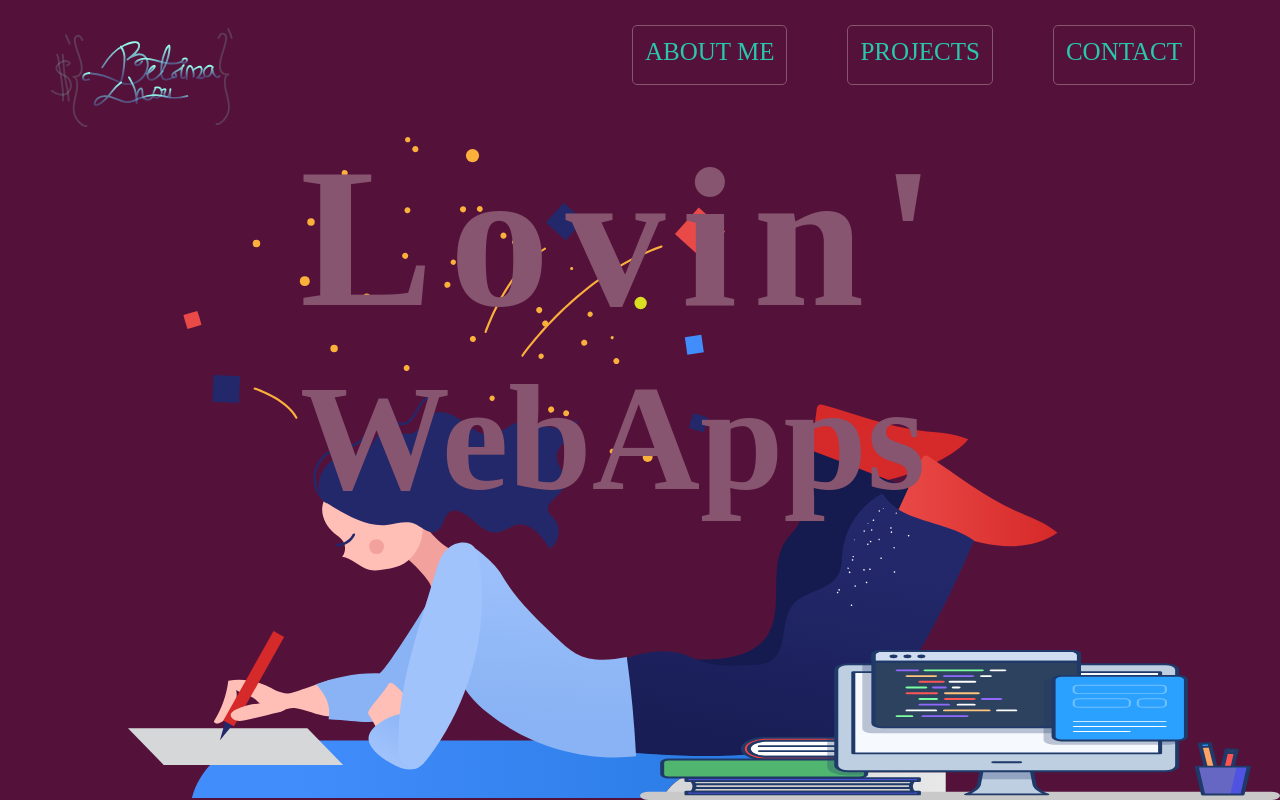
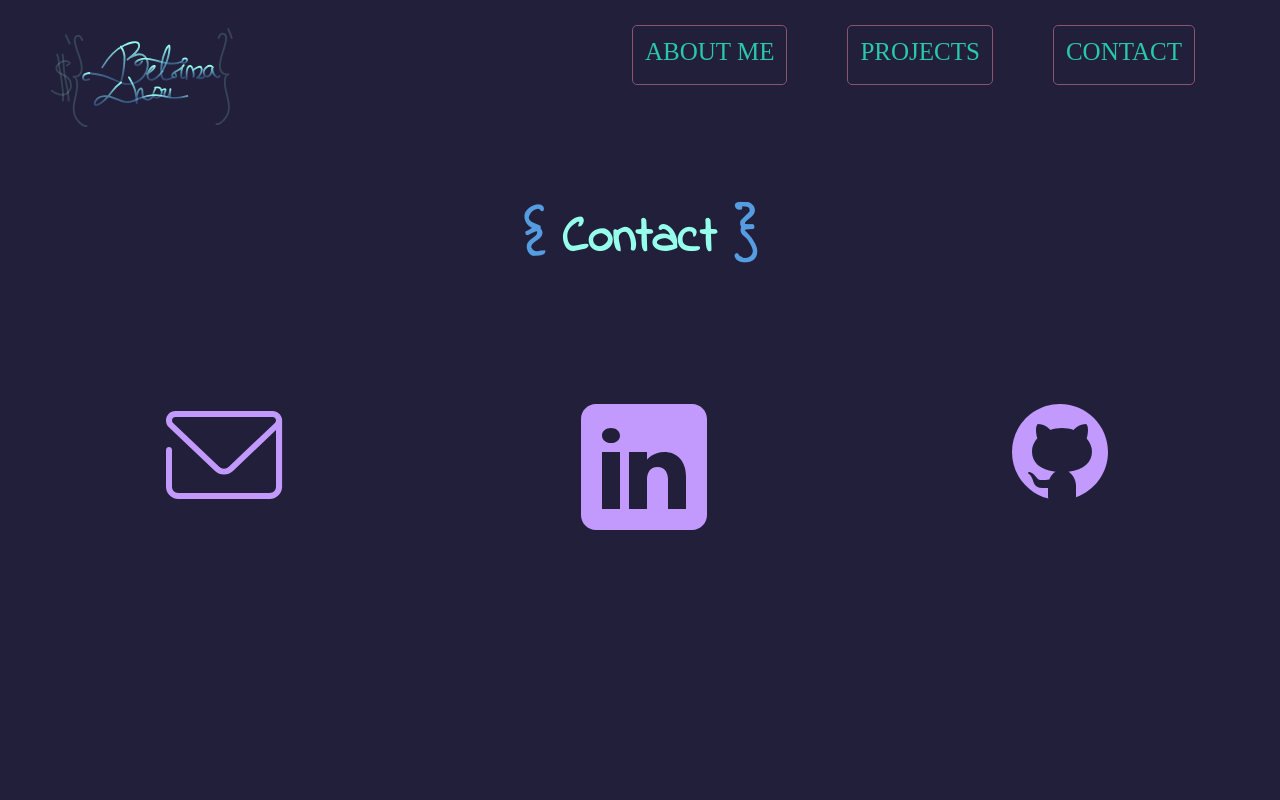
Before and after one commit to zh-betina/my-portfolio, a website with bundled scripts: page index.html in a window 1280 px wide. Both pictures are taken after a click on the link "CONTACT". Built offline with nearby package versions, Linux system fonts and the light colour scheme.

Commit message:
Contact page update and colors

```diff
--- a/index.html
+++ b/index.html
@@ -15,7 +15,7 @@
 <body class="body">
     <nav class="nav">
         <!--<span class="nav__logo txt__nav--logo"></span>-->
-        <svg class="nav__logo" viewBox="0 0 99 54" fill="none" xmlns="http://www.w3.org/2000/svg">
+        <a href="/"><svg class="nav__logo" viewBox="0 0 99 54" fill="none" xmlns="http://www.w3.org/2000/svg">
                 <path
                     d="M38.3327 9.99954C39.4198 11.7482 40.167 13.2649 40.2318 15.3726C40.2898 17.2624 40.1381 19.1957 39.9168 21.0708C39.6056 23.7086 39.1797 26.7382 38.1905 29.196"
                     stroke="url(#paint0_linear)" stroke-linecap="round" stroke-linejoin="round" />
@@ -166,6 +166,7 @@
                     </linearGradient>
                 </defs>
             </svg>
+        </a>
 
 
         <ul class="nav__list txt__nav">
@@ -491,7 +492,7 @@
 
     </header>
     <section class="section__about-me hidePage">
-        <h2 class="txt__section--heading">{ About Me }</h2>
+        <h2 class="txt__section--heading"><span>{</span> About Me <span>}</span></h2>
         <article>
             <div class="btn-wrapper">
                 <button class="btn txt__btn">Long story short</button>
@@ -550,30 +551,35 @@
         </article>
     </section>
     <section class="section__projects hidePage">
-        <h2 class="txt__section--heading">{ Projects }</h2>
+        <h2 class="txt__section--heading"><span>{</span> Projects <span>}</span></h2>
         <article>
 
         </article>
 
     </section>
     <section class="section__contact hidePage">
-        <h2 class="txt__section--heading">{ Contact }</h2>
+        <h2 class="txt__section--heading"><span>{</span> Contact <span>}</span></h2>
         <div class="line-wrapper__contact">
-            <svg class="icon__mail icon__contact" fill="#000000" xmlns="http://www.w3.org/2000/svg"
-                viewBox="0 0 128 128" width="128px" height="128px">
+            <a href="mailto:zh.betina@gmail.com"><svg class="icon__mail icon__contact" fill="#000000"
+                    xmlns="http://www.w3.org/2000/svg" viewBox="0 0 128 128" width="128px" height="128px">
                     <path
                         d="M112.6,19H15.4C10.2,19,6,23.2,6,28.4c0,2.6,1.1,5.1,2.9,6.8L55,79c2.5,2.4,5.7,3.6,9,3.6s6.4-1.2,9-3.6l43-40.9v56.7 c0,3.4-2.8,6.2-6.2,6.2H18.2c-3.4,0-6.2-2.8-6.2-6.2V58c0-1.7-1.3-3-3-3s-3,1.3-3,3v36.8c0,6.7,5.5,12.2,12.2,12.2h91.7 c6.7,0,12.2-5.5,12.2-12.2V28c0-0.1,0-0.3,0-0.4C121.5,22.8,117.5,19,112.6,19z M114.9,30.9L68.8,74.7c-2.7,2.6-6.9,2.6-9.6,0 L13.1,30.9c-0.7-0.6-1.1-1.5-1.1-2.5c0-1.9,1.5-3.4,3.4-3.4h97.2c1.9,0,3.4,1.5,3.4,3.4C116,29.3,115.6,30.2,114.9,30.9z" />
                 </svg>
+            </a>
+            <a href="https://www.linkedin.com/in/betina-zh/" target="_blank">
                 <svg class="icon__linkedin icon__contact" fill="#000000" xmlns="http://www.w3.org/2000/svg"
                     viewBox="0 0 50 50" width="150px" height="150px">
                     <path
                         d="M41,4H9C6.24,4,4,6.24,4,9v32c0,2.76,2.24,5,5,5h32c2.76,0,5-2.24,5-5V9C46,6.24,43.76,4,41,4z M17,20v19h-6V20H17z M11,14.47c0-1.4,1.2-2.47,3-2.47s2.93,1.07,3,2.47c0,1.4-1.12,2.53-3,2.53C12.2,17,11,15.87,11,14.47z M39,39h-6c0,0,0-9.26,0-10 c0-2-1-4-3.5-4.04h-0.08C27,24.96,26,27.02,26,29c0,0.91,0,10,0,10h-6V20h6v2.56c0,0,1.93-2.56,5.81-2.56 c3.97,0,7.19,2.73,7.19,8.26V39z" />
                 </svg>
+            </a>
+            <a href="https://github.com/zh-betina" target="_blank">
                 <svg class="icon__github icon__contact" fill="#000000" xmlns="http://www.w3.org/2000/svg"
                     viewBox="0 0 30 30" width="120px" height="120px">
                     <path
                         d="M15,3C8.373,3,3,8.373,3,15c0,5.623,3.872,10.328,9.092,11.63C12.036,26.468,12,26.28,12,26.047v-2.051 c-0.487,0-1.303,0-1.508,0c-0.821,0-1.551-0.353-1.905-1.009c-0.393-0.729-0.461-1.844-1.435-2.526 c-0.289-0.227-0.069-0.486,0.264-0.451c0.615,0.174,1.125,0.596,1.605,1.222c0.478,0.627,0.703,0.769,1.596,0.769 c0.433,0,1.081-0.025,1.691-0.121c0.328-0.833,0.895-1.6,1.588-1.962c-3.996-0.411-5.903-2.399-5.903-5.098 c0-1.162,0.495-2.286,1.336-3.233C9.053,10.647,8.706,8.73,9.435,8c1.798,0,2.885,1.166,3.146,1.481C13.477,9.174,14.461,9,15.495,9 c1.036,0,2.024,0.174,2.922,0.483C18.675,9.17,19.763,8,21.565,8c0.732,0.731,0.381,2.656,0.102,3.594 c0.836,0.945,1.328,2.066,1.328,3.226c0,2.697-1.904,4.684-5.894,5.097C18.199,20.49,19,22.1,19,23.313v2.734 c0,0.104-0.023,0.179-0.035,0.268C23.641,24.676,27,20.236,27,15C27,8.373,21.627,3,15,3z" />
                 </svg>
+            </a>
         </div>
     </section>
 </body>
--- a/src/client/js/main.js
+++ b/src/client/js/main.js
@@ -24,6 +24,10 @@ const main = () => {
         navBtnClickHandler([header, aboutSection, contactSection], projectsSection);
     });
 
+    //show Contact Section
+    contactBtn.addEventListener("click", ()=>{
+        navBtnClickHandler([header, aboutSection, projectsSection], contactSection);
+    })
 
 
 }
--- a/src/client/styles/sass/abstracts/_variables.scss
+++ b/src/client/styles/sass/abstracts/_variables.scss
@@ -1,8 +1,9 @@
 //colors:
 
-$bodyBgrClr: #54123B;
+$bodyBgrClr: #200f21;
 $aboutBgrClr: #2D132C;
-$projectsBgrClr:  #52057b;
+$projectsBgrClr:  #2c003e;
+$contactBgrClr: #221f3b;
 
 
 $navLinkClr: #29C7AC;
@@ -10,12 +11,13 @@ $navLinkBordClr: #87556f;
 $navLinkHvr: #d6b0b1;
 $navBtnHvr: #350b40;
 $headerTxtClr: #87556f;
-$headingPrimaryClr: #FF6768;
+$headingPrimaryClr: #95FFEC;
 $headingSecondClr: #2D132C;
 $pPrimaryClr: #A0CFC7;
+$curlyBrClr: #559DE0;
 
 $iconClr: #A0CFC7;
-$iconContClr: #A86363;
+$iconContClr: #c299fc;
 $btnTxtClr: #EE4540;
 
 //screens
--- a/src/client/styles/sass/base/_base.scss
+++ b/src/client/styles/sass/base/_base.scss
@@ -17,6 +17,7 @@ body{
 section {
     margin: 0;
     padding: 16rem 2rem 2rem 2rem;
+    overflow-y: hidden;
 }
 
 article{
--- a/src/client/styles/sass/base/_typography.scss
+++ b/src/client/styles/sass/base/_typography.scss
@@ -1,4 +1,5 @@
 @import "../abstracts/variables";
+@import url('https://fonts.googleapis.com/css2?family=Indie+Flower&display=swap');
 
 html{
     font-size: 62.5%;
@@ -44,9 +45,14 @@ a{
     }
     &__section{
         &--heading{
-            font-size: 3rem;
+            font-size: 5rem;
             text-align: center;
             color: $headingPrimaryClr;
+            font-family: 'Indie Flower', cursive;
+            & span:first-child,
+            & span:last-child{
+                color: $curlyBrClr;
+            }
         }
         &--p{
             font-size: 2.5rem;
--- a/src/client/styles/sass/components/_icon.scss
+++ b/src/client/styles/sass/components/_icon.scss
@@ -14,6 +14,10 @@
         }
         &__contact{
             fill: $iconContClr;
-            cursor: pointer;
+            transition: all .6s;
+            &:hover{
+                fill: darken($iconContClr, 20%);
+                transform: scale(1.1);
+            }
         }
 }
--- a/src/client/styles/sass/components/_section.scss
+++ b/src/client/styles/sass/components/_section.scss
@@ -7,4 +7,7 @@
     &__projects{
         background-color: $projectsBgrClr;
     }
+    &__contact{
+        background-color: $contactBgrClr;
+    }
 }
--- a/src/client/styles/sass/layout/_layout.scss
+++ b/src/client/styles/sass/layout/_layout.scss
@@ -7,7 +7,7 @@
             justify-content: space-around;
             display: flex;
             flex-direction: row;
-            margin-top: 10rem;
+            transform: translateY(50%);
         }
 }
 
```
Also changed, not shown: dist/style.css, 1 other file. Lines whose indentation alone changed are shown as unchanged.
